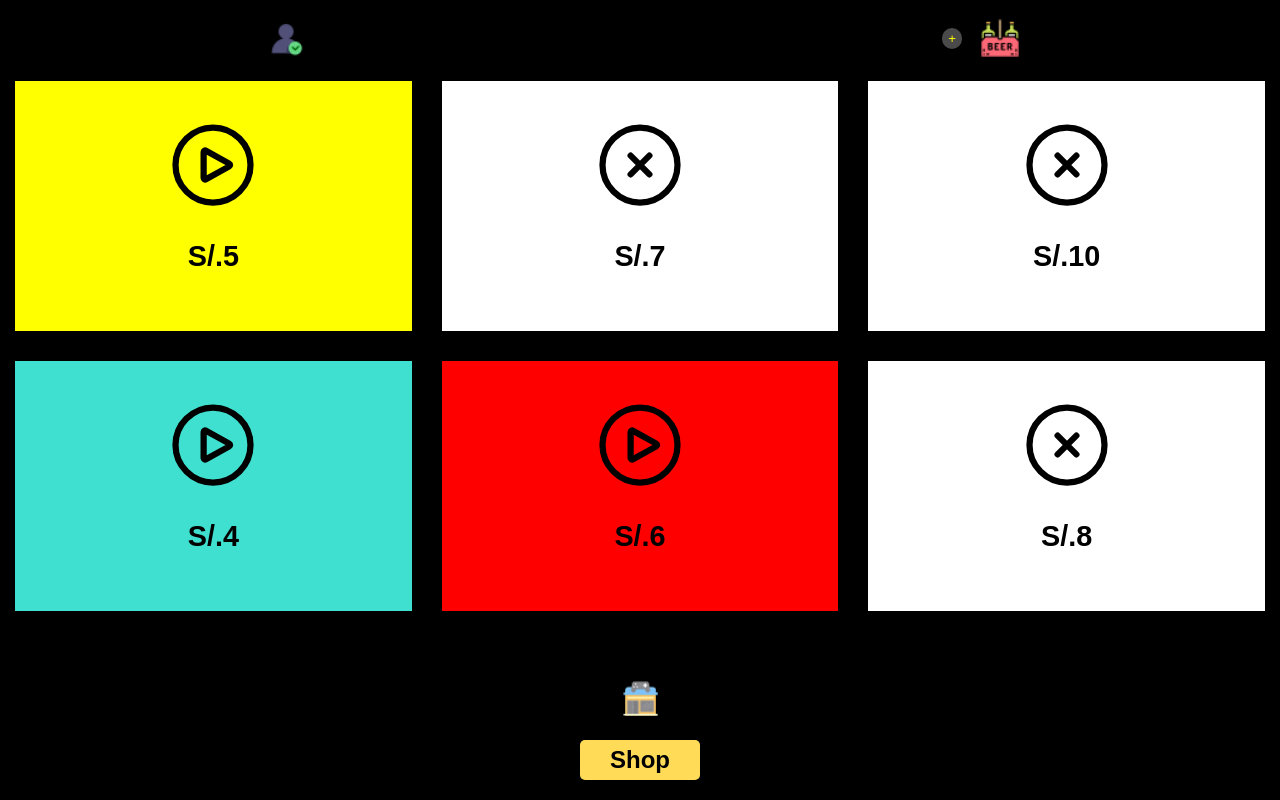
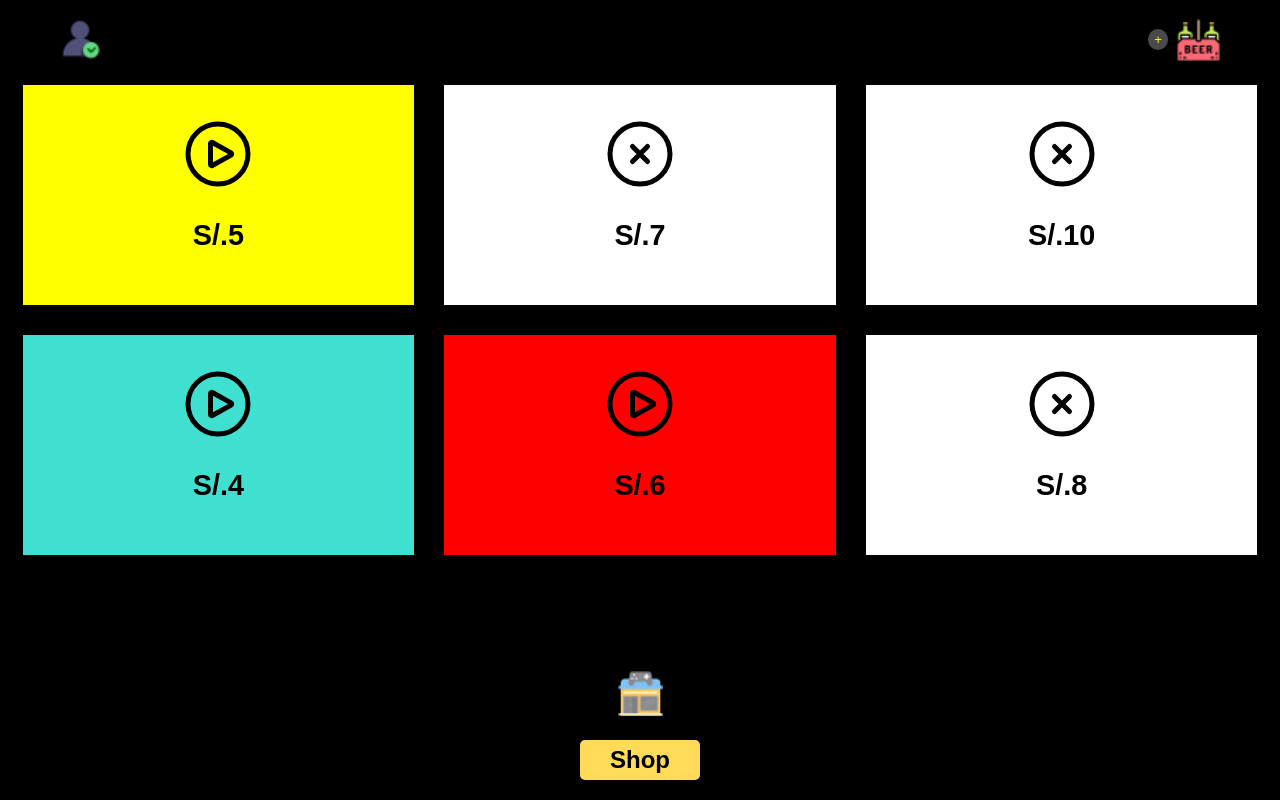
Before and after one commit to Alexis0816/BlackOutInAnApp-Menu-Shop, a React (Vite) app: page / in a window 1280 px wide. Built offline with nearby package versions, Linux system fonts and the light colour scheme.

Commit message:
update App.css

```diff
--- a/src/App.css
+++ b/src/App.css
@@ -31,7 +31,7 @@ body {
 
 .header {
   display: flex;
-  justify-content: space-around;
+  justify-content: space-between;
   align-items: center;
   padding-top: 10px;
   padding-bottom: 5px;
@@ -42,28 +42,32 @@ body {
   background-color: rgba(255, 255, 255, 0);
   border: none;
   cursor: pointer;
+  padding-left: 1.6rem;
 }
 
 .profile-button img{
-  width: 40px;
+  width: 2.5rem;
 }
 
 .person-icon {
-  padding-top: 0.5rem;
-  padding-right: 100px;
+  padding-top: 0.25rem;
 }
 
 .right-section {
   display: flex;
-  gap: 0.5rem;
+  flex-direction: row;
   justify-content: center;
   align-items: center;
-  padding-left: 10px;
+  gap: 0.5rem;
+  padding-right: 1.8rem;
+}
+
+.right-section img {
+  width: 2.3rem;
 }
 
 .add-button {
   padding: 3px 6px;
-  margin-right: 10px;
   border: none;
   border-radius: 20px;
   background-color: hwb(0 50% 50% / 0.575);
@@ -72,9 +76,9 @@ body {
 }
 
 .grid-container {
-  flex: 1; /* Make sure the grid container takes the available space */
-  overflow-y: auto; /* Enable vertical scrolling if necessary */
-  padding-bottom: 100px; /* Space to ensure the grid doesn't overlap the footer */
+  flex: 1;
+  overflow-y: auto;
+  padding-bottom: 100px;
 }
 
 .grid {
@@ -90,7 +94,7 @@ body {
   flex-direction: column;
   align-items: center;
   justify-content: center;
-  height: 100px;
+  height: 150px;
 }
 
 .card img {
@@ -138,16 +142,14 @@ body {
 }
 
 /* Media Queries para tablets */
-@media (min-width: 768px) {
+@media (min-width: 600px) {
   .grid {
-    grid-template-columns: repeat(
-      auto-fill,
-      minmax(200px, 1fr)
-    ); /* Más grande para tablets */
+    grid-template-columns: repeat( auto-fill, minmax(200px, 1fr)); /* Más grande para tablets */
+    padding: 10px 22.5px;
   }
 
   .card {
-    height: 200px; /* Aumenta la altura para mayor visibilidad en pantallas más grandes */
+    height: 180px; /* Aumenta la altura para mayor visibilidad en pantallas más grandes */
   }
 
   .prize {
@@ -159,14 +161,25 @@ body {
   }
 }
 
-/* Media Queries para escritorios y pantallas más grandes */
-@media (min-width: 1024px) {
-  .profile-button img{
-    width: 40px;
+
+@media (min-width: 685px){
+  .profile-button {
+    padding-left: 2.5rem;
   }
 
-  .right-section img {
-    width: 40px;
+  .right-section {
+    padding-right: 2.7rem;
+  }
+}
+
+
+@media (min-width: 890px) {
+  .profile-button img{
+    width: 3rem;
+  }
+
+  .right-section img{
+    width: 2.8rem;
   }
 
   .grid {
@@ -175,12 +188,31 @@ body {
   }
 
   .card {
-    height: 250px; /* Mayor altura para las tarjetas */
+    height: 220px; /* Mayor altura para las tarjetas */
   }
 
-  .card img {
-    max-width: 100px;
-    max-height: 100px;
+  .shop-icon {
+    width: 45px;
+    height: 45px;
+  }
+
+  .prize {
+    font-size: 1.5rem;
+  }
+
+  .shop-button {
+    font-size: 1.25rem; /* Texto más grande */
+  }
+}
+
+/* Media Queries para escritorios y pantallas más grandes */
+@media (min-width: 1024px) {
+  .profile-button {
+    padding-left: 3.5rem;
+  }
+
+  .right-section {
+    padding-right: 3.7rem;
   }
 
   .prize {
```
